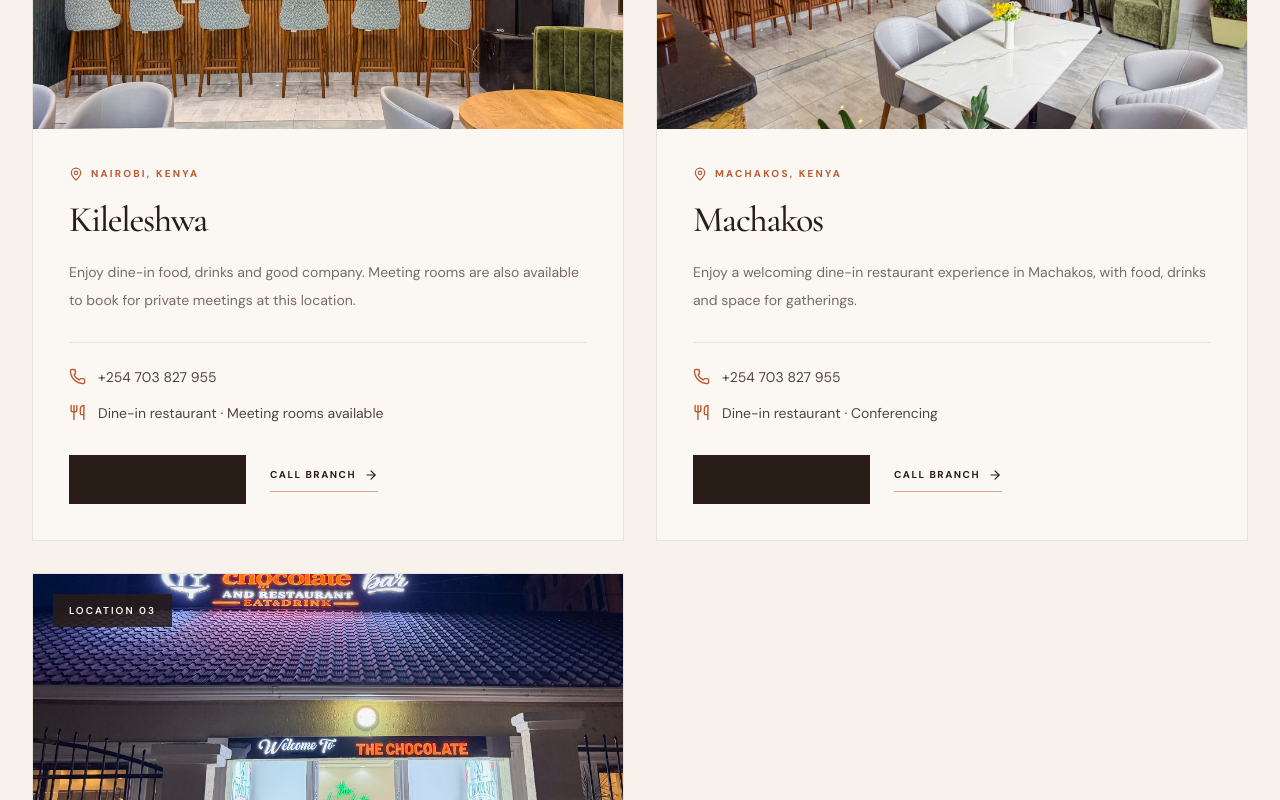
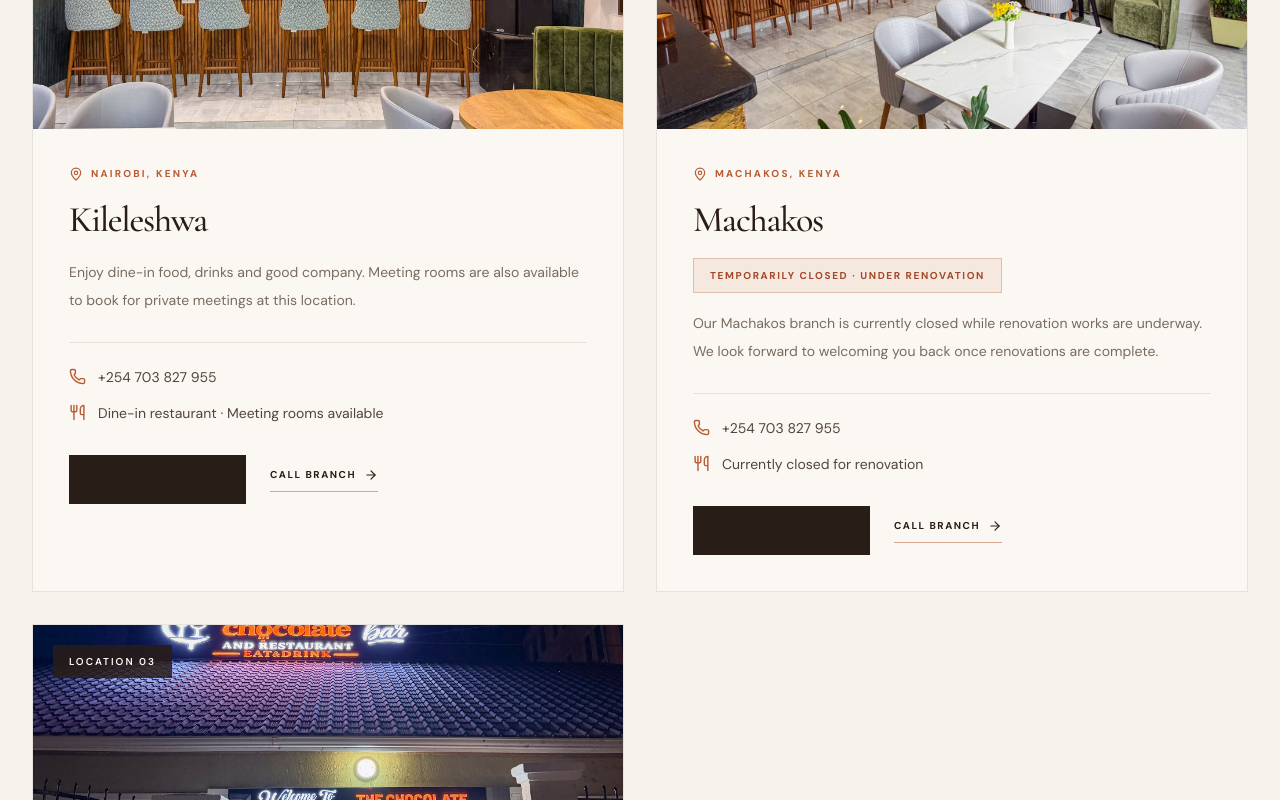
Before and after one commit to EugeneCodes254/chocolate-city, a Next.js app: page /locations in a window 1280 px wide. Shown: the part 1300-2100 px from the top of the page. Built offline with nearby package versions, Linux system fonts and the light colour scheme.

Commit message:
Show Machakos branch renovation status

```diff
--- a/src/app/locations/page.tsx
+++ b/src/app/locations/page.tsx
@@ -35,9 +35,10 @@ const branches = [
     area: "Machakos, Kenya",
     phone: "+254 703 827 955",
     tel: "+254703827955",
-    service: "Dine-in restaurant · Conferencing",
+    status: "Temporarily closed · Under renovation",
+    service: "Currently closed for renovation",
     description:
-      "Enjoy a welcoming dine-in restaurant experience in Machakos, with food, drinks and space for gatherings.",
+      "Our Machakos branch is currently closed while renovation works are underway. We look forward to welcoming you back once renovations are complete.",
     map: "https://maps.app.goo.gl/98EL4mgC9MeCN3cJ6",
     image: "/images/restaurant/restaurant-photo-09.jpg",
     number: "02",
@@ -158,6 +159,12 @@ export default function LocationsPage() {
                   <h3 className="font-serif text-4xl font-normal tracking-tight">
                     {branch.name}
                   </h3>
+
+                  {branch.status && (
+                    <div className="mt-4 w-fit border border-[#b95b32]/30 bg-[#b95b32]/10 px-4 py-2 text-[10px] font-bold uppercase tracking-[0.16em] text-[#a34828]">
+                      {branch.status}
+                    </div>
+                  )}
 
                   <p className="mt-4 text-sm leading-7 text-[#796b61]">
                     {branch.description}
```
